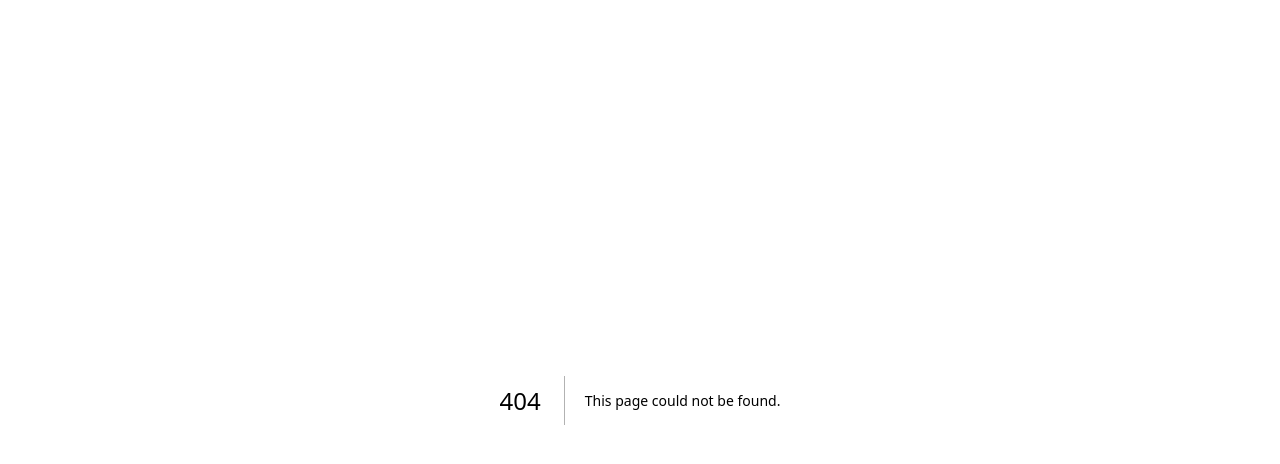
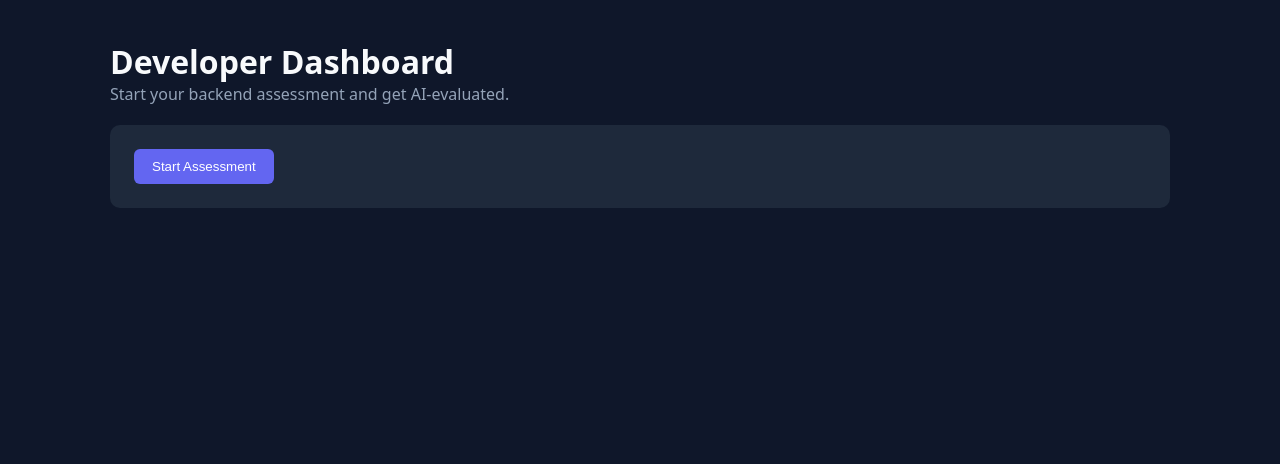
Before and after one commit to Rabbi111-cloud/AI--Assessment-Platform, a Next.js app: page /dashboard/developer in a window 1280 px wide. Before the commit this address had no page. Shown: the top 464 px of the page. Built offline with nearby package versions, Linux system fonts and the light colour scheme.

Commit message:
Create page.js

```diff
--- /dev/null
+++ b/app/dashboard/developer/page.js
@@ -0,0 +1,14 @@
+export default function DeveloperDashboard() {
+  return (
+    <main className="container">
+      <h1>Developer Dashboard</h1>
+      <p style={{ color: "var(--muted)" }}>
+        Start your backend assessment and get AI-evaluated.
+      </p>
+
+      <div className="card" style={{ marginTop: "20px" }}>
+        <button className="button">Start Assessment</button>
+      </div>
+    </main>
+  );
+}
```
